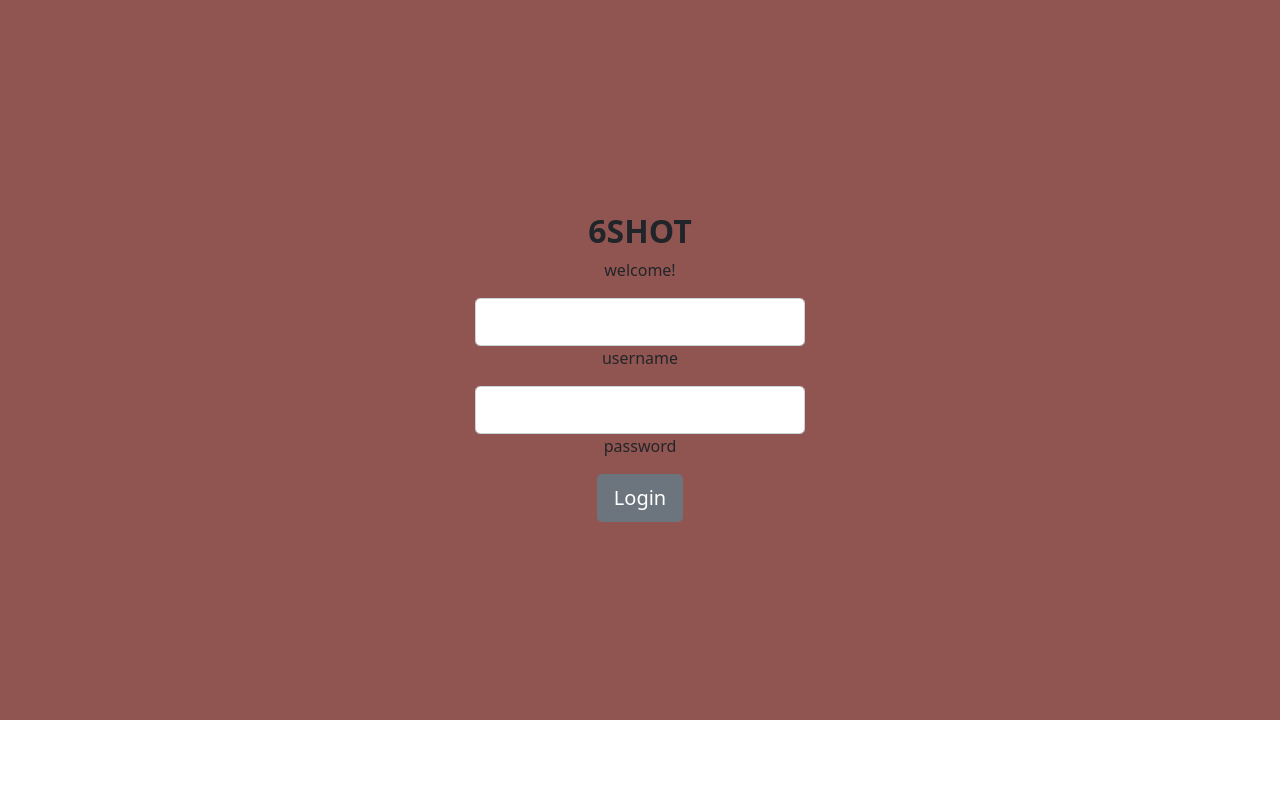
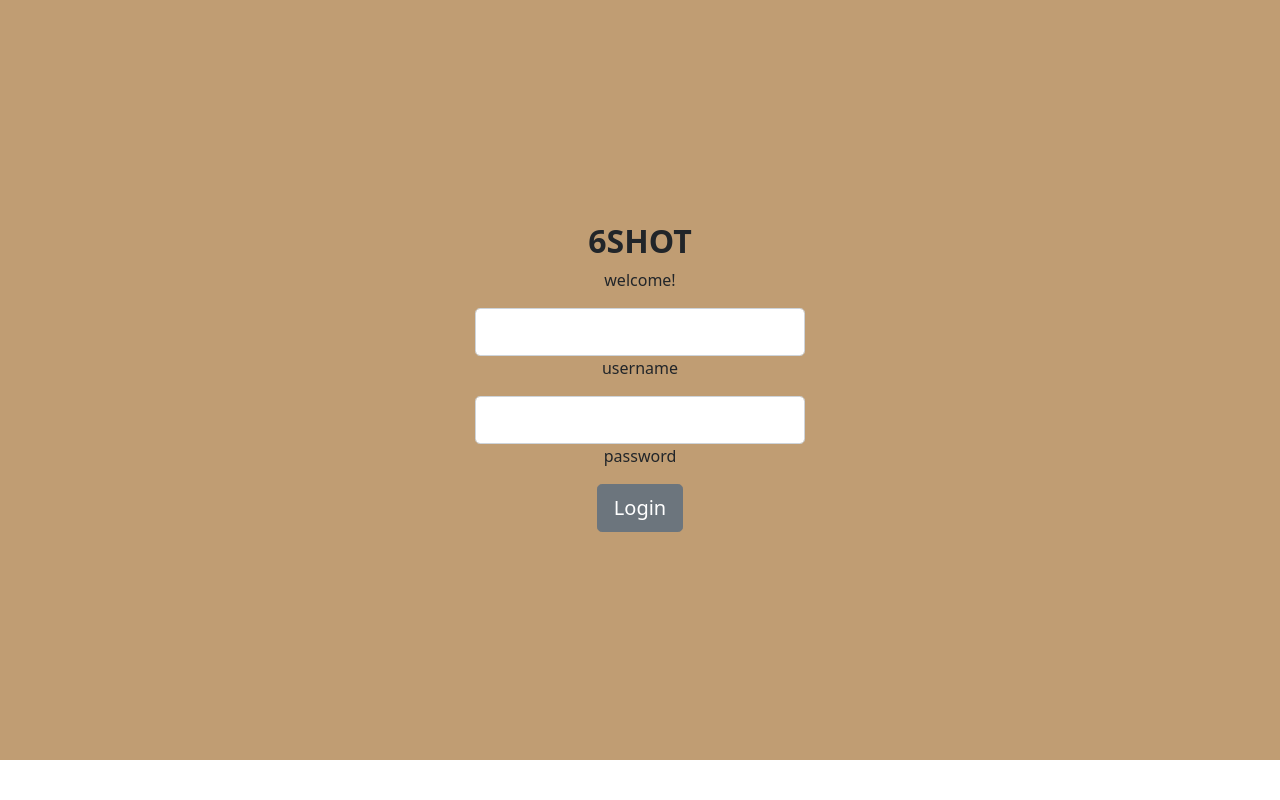
Before and after one commit to sixshotapp/web-app, a Flask app: page / in a window 1280 px wide. Run offline with Flask 2, Linux system fonts and the light colour scheme.

Commit message:
Update index.html

```diff
--- a/templates/index.html
+++ b/templates/index.html
@@ -5,9 +5,9 @@
 {% endblock %}
 
 {% block body %}
-<div style="background-color:#915551">
+<div style="background-color:#C09D73">
   <div class="container">
-    <div style="height: 90vh">
+    <div style="height: 95vh">
       <div class="row h-25"></div>
       <div class="row h-50">
         <div class="col">
```
